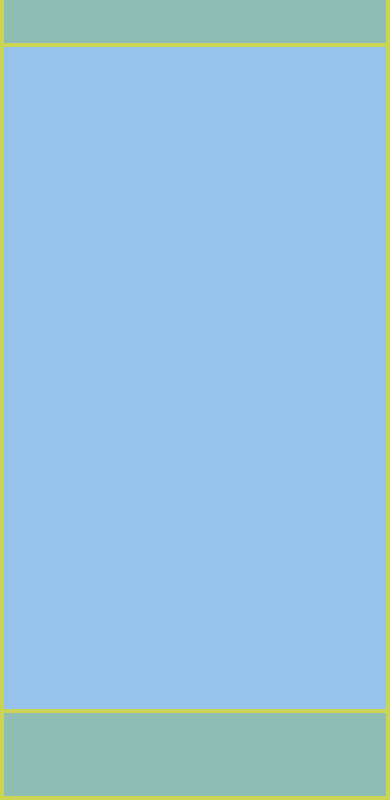
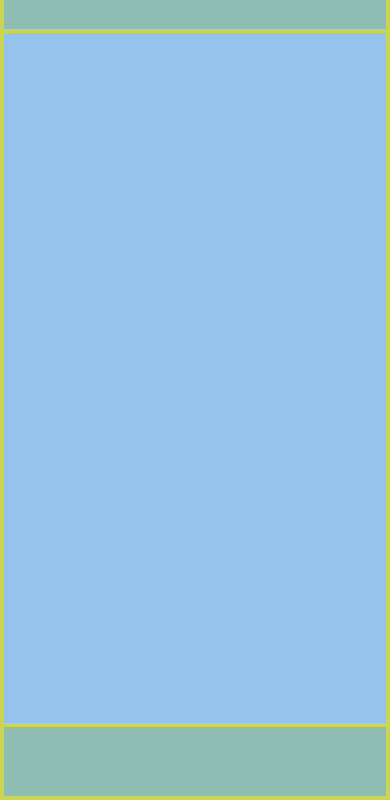
Before and after one commit to giullianoantonini/exercicioMediaQuery2, a plain HTML site: page index.html in a window 390 px wide. Shown: the part 44-844 px from the top of the page. Drawn offline with Linux system fonts and the light colour scheme.

Commit message:
correção

```diff
--- a/style.css
+++ b/style.css
@@ -61,7 +61,7 @@ h1 {
 @media (max-width: 640px) {
     body {
         grid-template-columns: 1fr;
-        grid-template-rows: 0.1fr 0.8fr 0.1fr;
+        grid-template-rows: 0.1fr 1fr 0.1fr;
         grid-template-areas:
             "cabecalho"
             "principal"
```
